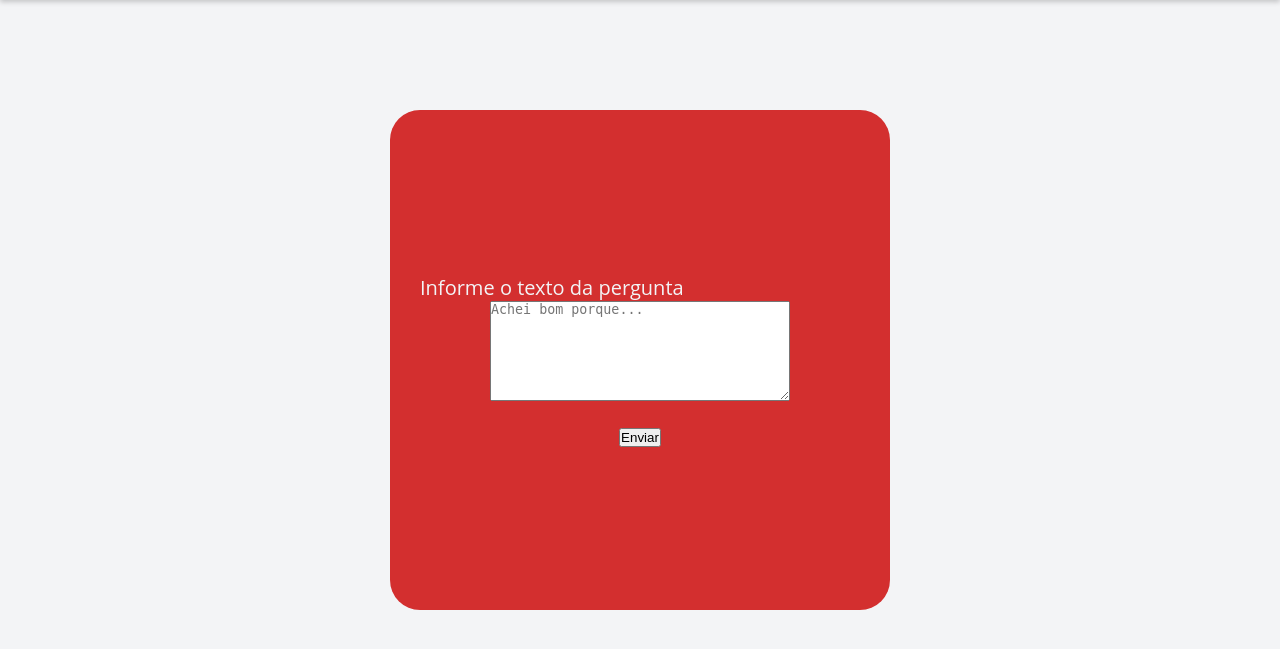
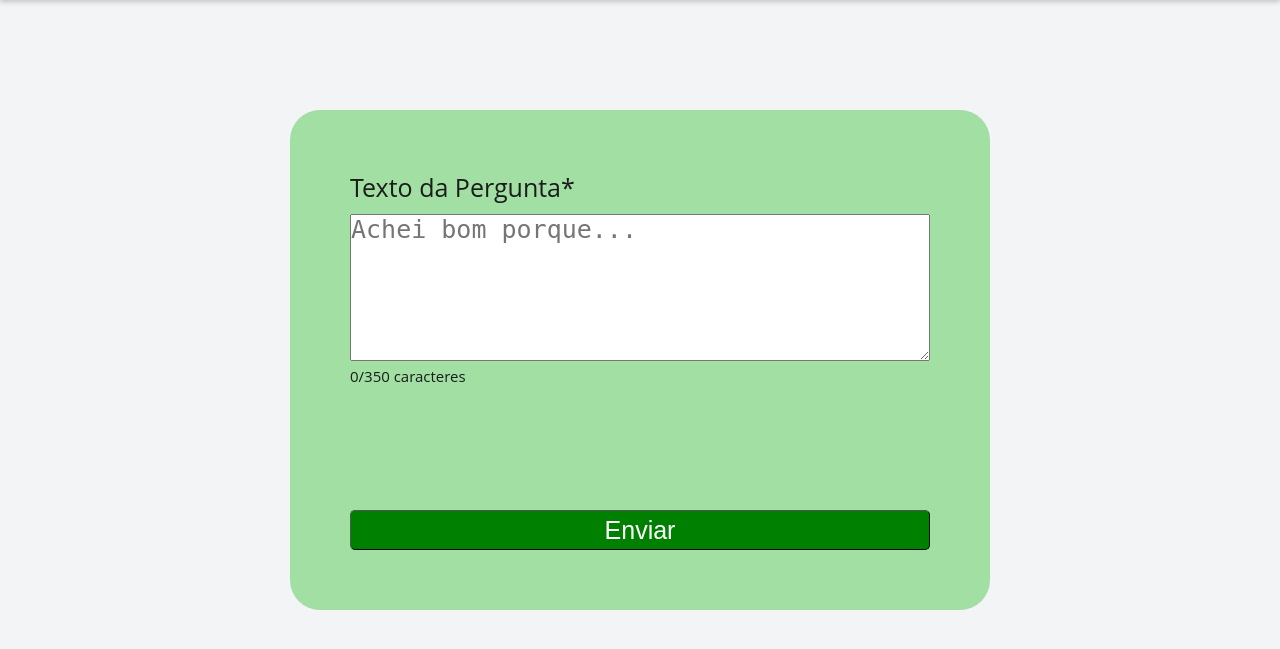
Before and after one commit to LuanGSiiss/Sistema-Avaliacao-Hospital, a PHP site: page /public/administrativoPergunta.html in a window 1280 px wide. Shown: the part 57-706 px from the top of the page. Run offline with PHP 8.4, Linux system fonts and the light colour scheme.

Commit message:
ajustes cadastro de pergunta 01

```diff
--- a/versao02/public/administrativoPergunta.html
+++ b/versao02/public/administrativoPergunta.html
@@ -18,9 +18,12 @@
     <section class="estrutura">
         <div>
             <form class="formulario-Pergunta" id="formularioPergunta">
-                <label for="texto_pergunta" >Informe o texto da pergunta</label>
-                <textarea name="texto_pergunta" id="texto_pergunta" placeholder="Achei bom porque..."></textarea><br>
-                <button type="submit">Enviar</button>
+                <div class="inputs">
+                    <label for="texto_pergunta" >Texto da Pergunta</label>
+                    <textarea name="texto_pergunta" id="texto_pergunta" maxlength="350" rows="5" oninput="contagemCaracteres()" placeholder="Achei bom porque..."></textarea>
+                    <p class="contadorChar" id="contadorChar">0/350 caracteres</p>
+                </div>
+                <button id="enviar" type="submit">Enviar</button>
             </form>
             <p class="mensagem" id="mensagem"></p>
         </div>
--- a/versao02/public/css/paginaAdministrativaPer.css
+++ b/versao02/public/css/paginaAdministrativaPer.css
@@ -64,23 +64,52 @@ body {
 /* formulario */
 
 .formulario-Pergunta {
-    width: 50rem;
+    width: 70rem;
     height: 50rem;
-    padding: 3rem;
+    padding: 6rem;
     display: flex;
     flex-direction: column;
-    justify-content: center;
-    align-items: center;
-    background-color: #D32F2F;
+    justify-content: space-between;
+    align-items: left;
+    background-color: #a2dfa2;
     border-radius: 3rem;
-    color:rgb(243,244,246)
+    font-size: 2.5rem;
+    color:rgb(28, 28, 29)
+}
+
+.formulario-Pergunta .inputs {
+    max-height: 87%;
+    display: flex;
+    flex-direction: column;
 }
 
 .formulario-Pergunta label {
     width: 100%;
+    margin-bottom: 1rem;
 }
 
-textarea {
-    min-height: 100px;
-    min-width: 300px;
+.formulario-Pergunta label::after {
+    content: "*";
 }
+
+.formulario-Pergunta textarea {
+    min-width: 30rem;
+    font-size: inherit;
+    resize: vertical;
+}
+
+.formulario-Pergunta .contadorChar {
+    font-size: 1.5rem;
+    margin: 0.5rem auto 0.5rem 0rem ;
+}
+
+.formulario-Pergunta button {
+    width: 100%;
+    height: 4rem;
+    margin-top: 0.5rem;
+    background-color: green;
+    color: white;
+    font-size: inherit;
+    border-radius: 0.5rem;
+    border-width: 0.1rem;
+}
--- a/versao02/public/js/viewAdmPergunta.js
+++ b/versao02/public/js/viewAdmPergunta.js
@@ -1,4 +1,30 @@
-// Chamada Principal
+// Ajuste do textarea
+const textarea = document.getElementById("texto_pergunta");
+const butaoEnviar = document.getElementById("enviar");
+
+textarea.addEventListener("input", function () {
+    this.style.height = "auto"; // Reseta a altura para evitar crescimento infinito
+    this.style.height = this.scrollHeight + "px"; // Define a nova altura com base no conteúdo
+
+    if (textarea.value.trim() !== '') {
+        butaoEnviar.disabled = false;
+    } else {
+        butaoEnviar.disabled = true;
+    }
+});
+
+function contagemCaracteres() {
+    let count = document.getElementById("contadorChar");
+    count.textContent = `${textarea.value.length}/350 caracteres`;
+    if (textarea.value.length == 350) {
+        count.style.color = "red";
+    } else {
+        count.style.color = "black";
+    }
+}
+
+
+// Chamada Principal do formulario
 document.getElementById("formularioPergunta").addEventListener("submit", function (event) {
     event.preventDefault();
 
@@ -10,10 +36,12 @@ document.getElementById("formularioPergunta").addEventListener("submit", functio
     p.textContent = "Enviando...";
 
     func_assinc.onload = function () {
+        const retornoMensagem = JSON.parse(func_assinc.responseText);
+
         if (func_assinc.status === 200) {
-            p.textContent = "Pergunta cadastrada com Sucesso...";
+            p.textContent = retornoMensagem.mensagem;
         } else {
-            p.textContent = "Erro ao cadastrar pergunta...";
+            p.textContent = retornoMensagem.mensagem;
         }
     };
 
```
Also changed, not shown: versao02/src/controller_registro_pergunta.php (+12 -4 lines).
